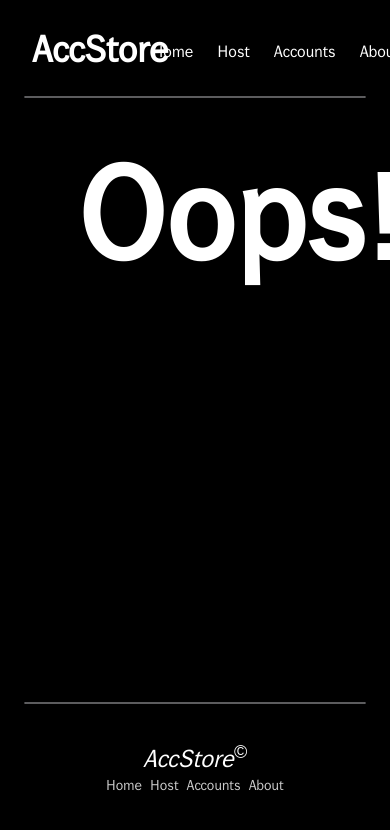
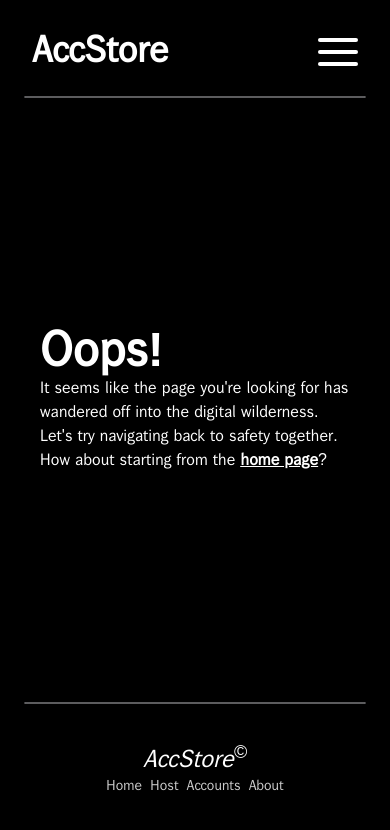
Before and after one commit to vempr/rrd-account-app, a React (Vite) app: page /#/rrd-account-app in a window 390 px wide. Shown: the top 830 px of the page. Built offline with nearby package versions, Linux system fonts and the light colour scheme.

Commit message:
new: hamburger menu for mobile and responsive error page

```diff
--- a/src/components/Header.tsx
+++ b/src/components/Header.tsx
@@ -1,27 +1,88 @@
+import { useState } from "react";
 import { NavLink } from "react-router-dom";
 
 export default function Header() {
+  const [hamburgerActive, setHamburgerActive] = useState(false);
+
   const underline = ({ isActive }: { isActive: boolean }) =>
     isActive ? "font-bold" : "";
+
+  const lgNav = (
+    <ul
+      role="menubar"
+      className="flex -translate-x-4 flex-col gap-x-6 lg:flex-row"
+    >
+      <li role="none">
+        <NavLink role="menuitem" to="/" className={underline}>
+          Home
+        </NavLink>
+      </li>
+      <li role="none">
+        <NavLink role="menuitem" to="/host" className={underline}>
+          Host
+        </NavLink>
+      </li>
+      <li role="none">
+        <NavLink role="menuitem" to="/accounts" className={underline}>
+          Accounts
+        </NavLink>
+      </li>
+      <li role="none">
+        <NavLink role="menuitem" to="/about" className={underline}>
+          About
+        </NavLink>
+      </li>
+    </ul>
+  );
+
+  const mobileNavButton = (
+    <button
+      onClick={() => setHamburgerActive(!hamburgerActive)}
+      className="flex flex-col gap-y-2"
+    >
+      <div className="h-1 w-10 rounded-lg bg-white"></div>
+      <div className="h-1 w-10 rounded-lg bg-white"></div>
+      <div className="h-1 w-10 rounded-lg bg-white"></div>
+    </button>
+  );
+
+  const mobileNavMenu = (
+    <ul
+      role="menubar"
+      className={`${hamburgerActive ? "absolute" : "hidden"} right-8 top-28 bg-white px-4 py-2 text-right text-2xl text-black shadow-2xl shadow-black`}
+    >
+      <li role="none">
+        <NavLink role="menuitem" to="/" className={underline}>
+          Home
+        </NavLink>
+      </li>
+      <li role="none">
+        <NavLink role="menuitem" to="/host" className={underline}>
+          Host
+        </NavLink>
+      </li>
+      <li role="none">
+        <NavLink role="menuitem" to="/accounts" className={underline}>
+          Accounts
+        </NavLink>
+      </li>
+      <li role="none">
+        <NavLink role="menuitem" to="/about" className={underline}>
+          About
+        </NavLink>
+      </li>
+    </ul>
+  );
 
   return (
     <header className="flex w-screen flex-row items-center justify-between p-8 pb-6">
       <NavLink to="/" className="text-4xl font-bold">
         AccStore
       </NavLink>
-      <nav className="flex -translate-x-4 gap-x-6">
-        <NavLink to="/" className={underline}>
-          Home
-        </NavLink>
-        <NavLink to="/host" className={underline}>
-          Host
-        </NavLink>
-        <NavLink to="/accounts" className={underline}>
-          Accounts
-        </NavLink>
-        <NavLink to="/about" className={underline}>
-          About
-        </NavLink>
+      <nav className="hidden lg:block">{lgNav}</nav>
+      <nav className="block lg:hidden">
+        <div className="flex items-center">{mobileNavButton}</div>
+        {mobileNavMenu}
       </nav>
     </header>
   );
--- a/src/components/NotFound.tsx
+++ b/src/components/NotFound.tsx
@@ -2,8 +2,8 @@ import { Link } from "react-router-dom";
 
 export default function NotFound() {
   return (
-    <div className="mx-[20vw] flex flex-row gap-x-4">
-      <h1 className="text-9xl font-bold">Oops!</h1>
+    <div className="mx-10 flex flex-col justify-center gap-x-4 lg:mx-[20vw] lg:flex-row">
+      <h1 className="text-5xl font-bold lg:text-9xl">Oops!</h1>
       <p>
         It seems like the page you're looking for has wandered off into the
         digital wilderness. Let's try navigating back to safety together. How
```
